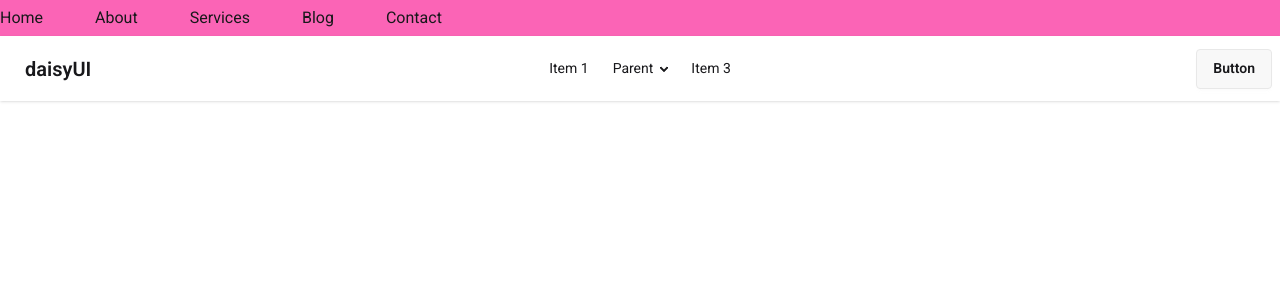
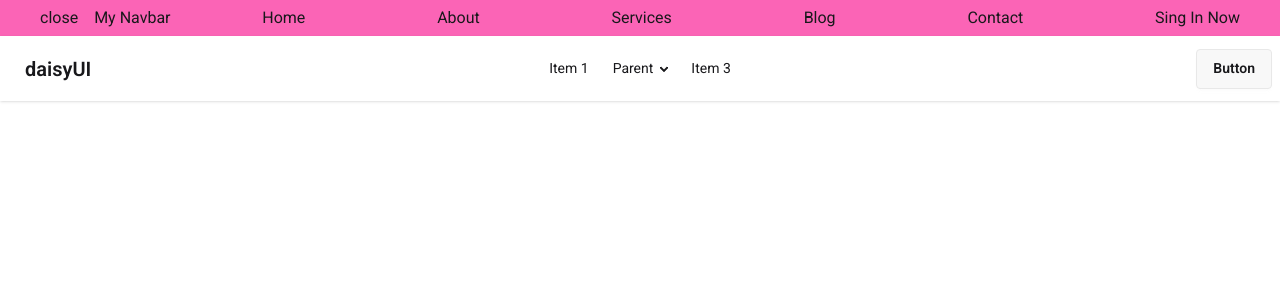
Before and after one commit to ahassh1/react-pricing-options, a React (Vite) app: page / in a window 1280 px wide. Shown: the top 300 px of the page. Built offline with nearby package versions, Linux system fonts and the light colour scheme.

Commit message:
menu toggle primary stage done

```diff
--- a/src/components/Navbar/Link.jsx
+++ b/src/components/Navbar/Link.jsx
@@ -4,7 +4,7 @@ const Link = ({route}) => {
     return (
         <div>
             <ul>
-                <li className='mr-13'><a href={route.path}>{route.name}</a></li>
+                <li className='mr-10'><a href={route.path}>{route.name}</a></li>
             </ul>
         </div>
     );
--- a/src/components/Navbar/Navbar.jsx
+++ b/src/components/Navbar/Navbar.jsx
@@ -1,7 +1,6 @@
-import React from 'react';
+import React, { useState } from 'react';
 import Link from './Link';
-
-
+import { Menu } from 'lucide-react';
 
 const navigationData=[
   {
@@ -32,17 +31,22 @@ const navigationData=[
 ]
 
 const Navbar = () => {
+  const [open,setOpen]= useState(false)
     return (
 
         <div>
-                <nav className='flex py-1.5 bg-pink-400'>
+                <nav className='flex py-1.5 bg-pink-400 justify-between px-10'>
+                   <span className='flex' onClick={()=>setOpen(!open)}>
+                    {open?'open': 'close'}
+                     <Menu className='md:hidden'></Menu>
+                  <h3 className='pl-4'>My Navbar</h3>
+                   </span>
             {
                 navigationData.map(route=> <Link key={route.id} route={route}></Link>)
             }
+            <button>Sing In Now</button>
         </nav>
         </div>
-
-
 
 
         // <div>
```
